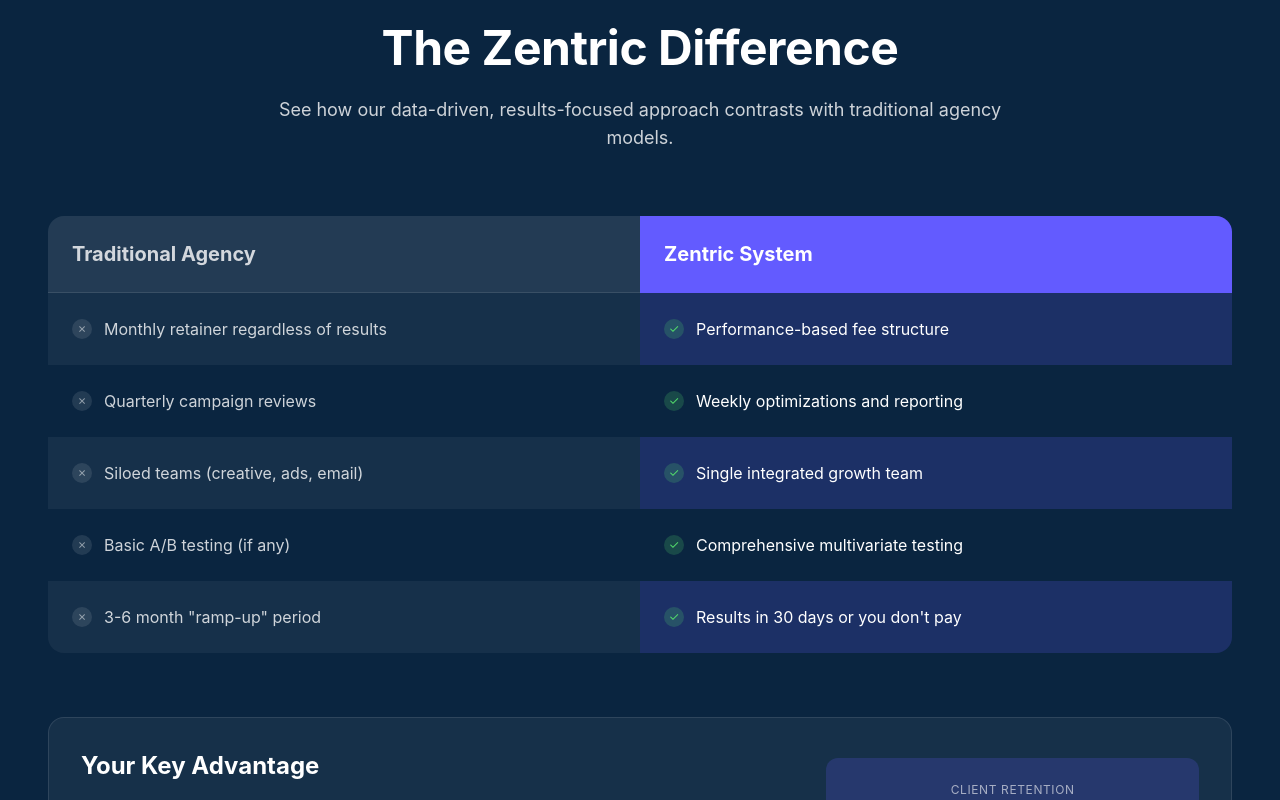
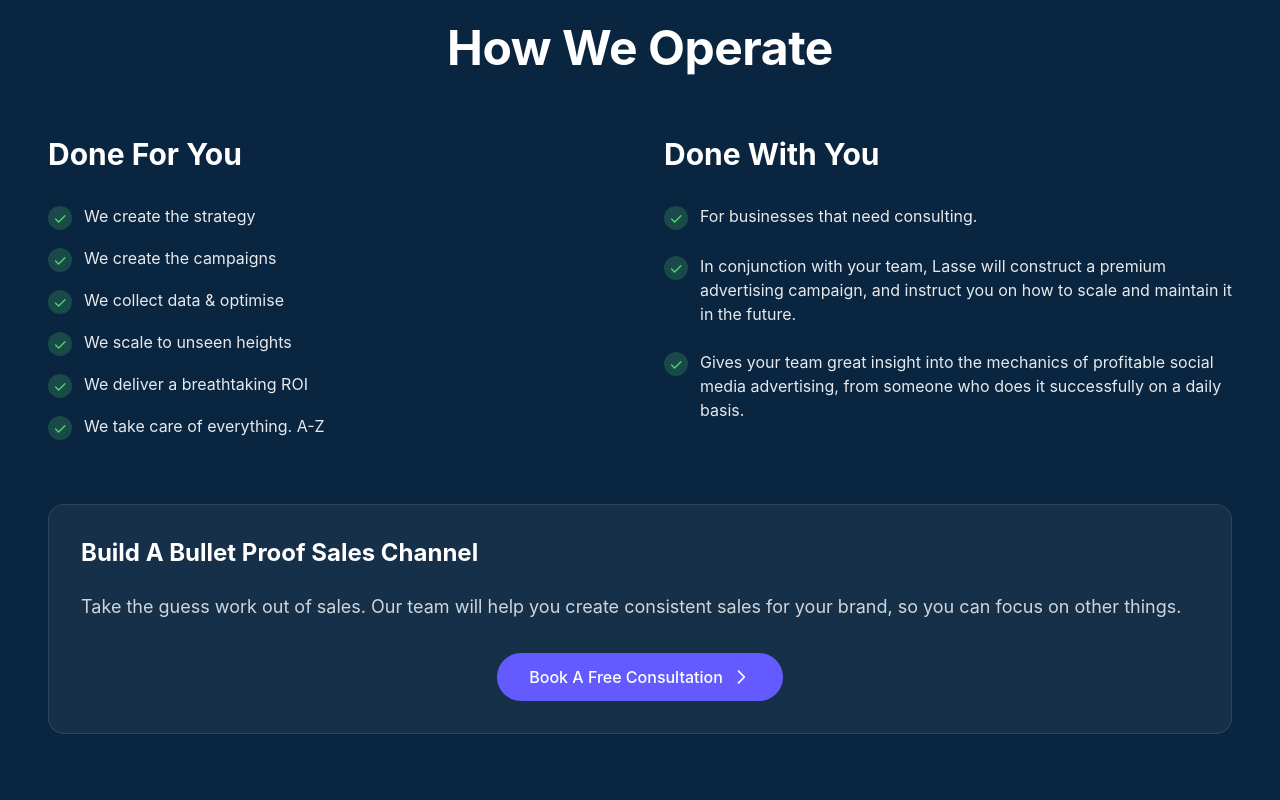
Before and after one commit to datagekko/zentric-digital, a Next.js app: page / in a window 1280 px wide. Shown: the part 5980-6780 px from the top of the page. Built offline with nearby package versions, Linux system fonts and the light colour scheme.

Commit message:
Add How We Operate section with dual-column layout and CTA

```diff
--- /dev/null
+++ b/app/components/sections/HowWeOperate.tsx
@@ -0,0 +1,124 @@
+'use client';
+
+import { motion } from 'framer-motion';
+import { useInView } from 'react-intersection-observer';
+
+const HowWeOperate = () => {
+  const [ref, inView] = useInView({
+    triggerOnce: true,
+    threshold: 0.1,
+  });
+
+  const fadeUp = {
+    hidden: { opacity: 0, y: 20 },
+    visible: {
+      opacity: 1,
+      y: 0,
+      transition: {
+        duration: 0.4,
+        ease: [0.16, 1, 0.3, 1]
+      }
+    }
+  };
+
+  const doneForYouItems = [
+    "We create the strategy",
+    "We create the campaigns",
+    "We collect data & optimise",
+    "We scale to unseen heights",
+    "We deliver a breathtaking ROI",
+    "We take care of everything. A-Z"
+  ];
+
+  const doneWithYouItems = [
+    "For businesses that need consulting.",
+    "In conjunction with your team, Lasse will construct a premium advertising campaign, and instruct you on how to scale and maintain it in the future.",
+    "Gives your team great insight into the mechanics of profitable social media advertising, from someone who does it successfully on a daily basis."
+  ];
+
+  return (
+    <section className="py-20 bg-deep-navy text-white relative overflow-hidden">
+      <div ref={ref} className="container mx-auto px-6 md:px-12 relative z-10 max-w-7xl">
+        <motion.div
+          initial="hidden"
+          animate={inView ? "visible" : "hidden"}
+          transition={{ staggerChildren: 0.2 }}
+          className="space-y-16"
+        >
+          <motion.div variants={fadeUp} className="text-center">
+            <h2 className="text-3xl md:text-4xl lg:text-5xl font-bold mb-16">
+              How We Operate
+            </h2>
+          </motion.div>
+
+          <div className="grid grid-cols-1 md:grid-cols-2 gap-12">
+            {/* Done For You Column */}
+            <motion.div
+              variants={fadeUp}
+              className="space-y-8"
+            >
+              <h3 className="text-2xl md:text-3xl font-bold mb-8">
+                Done For You
+              </h3>
+              <div className="space-y-4">
+                {doneForYouItems.map((item, index) => (
+                  <div key={index} className="flex items-start gap-3">
+                    <div className="w-6 h-6 rounded-full bg-mint-green/20 flex items-center justify-center mt-0.5 flex-shrink-0">
+                      <span className="text-mint-green">✓</span>
+                    </div>
+                    <span className="text-white/90">{item}</span>
+                  </div>
+                ))}
+              </div>
+            </motion.div>
+
+            {/* Done With You Column */}
+            <motion.div
+              variants={fadeUp}
+              className="space-y-8"
+            >
+              <h3 className="text-2xl md:text-3xl font-bold mb-8">
+                Done With You
+              </h3>
+              <div className="space-y-6">
+                {doneWithYouItems.map((item, index) => (
+                  <div key={index} className="flex items-start gap-3">
+                    <div className="w-6 h-6 rounded-full bg-mint-green/20 flex items-center justify-center mt-0.5 flex-shrink-0">
+                      <span className="text-mint-green">✓</span>
+                    </div>
+                    <span className="text-white/90">{item}</span>
+                  </div>
+                ))}
+              </div>
+            </motion.div>
+          </div>
+
+          <motion.div variants={fadeUp} className="mt-16">
+            <div className="bg-white/5 p-8 rounded-2xl border border-white/10">
+              <h3 className="text-2xl font-bold mb-6">
+                Build A Bullet Proof Sales Channel
+              </h3>
+              <p className="text-white/80 text-lg mb-8">
+                Take the guess work out of sales. Our team will help you create consistent sales
+                for your brand, so you can focus on other things.
+              </p>
+              <div className="flex justify-center">
+                <a
+                  href="#"
+                  className="inline-flex items-center px-8 py-3 bg-iris-purple hover:bg-iris-purple-light rounded-full text-white font-medium transition-all"
+                >
+                  Book A Free Consultation
+                  <svg className="ml-2 w-5 h-5" fill="none" stroke="currentColor" viewBox="0 0 24 24" xmlns="http://www.w3.org/2000/svg">
+                    <path strokeLinecap="round" strokeLinejoin="round" strokeWidth="2" d="M9 5l7 7-7 7"></path>
+                  </svg>
+                </a>
+              </div>
+            </div>
+          </motion.div>
+        </motion.div>
+      </div>
+    </section>
+  );
+};
+
+export default HowWeOperate;
--- a/app/page.tsx
+++ b/app/page.tsx
@@ -7,6 +7,7 @@
 import OfferStack from './components/sections/OfferStack';
 import ProofWall from './components/sections/ProofWall';
 import ProcessTimeline from './components/sections/ProcessTimeline';
+import HowWeOperate from './components/sections/HowWeOperate';
 import ComparisonSection from './components/sections/ComparisonSection';
 import RiskReversal from './components/sections/RiskReversal';
 import FinalCta from './components/sections/FinalCta';
@@ -37,6 +38,7 @@
       <OfferStack />
       <ProofWall />
       <ProcessTimeline />
+      <HowWeOperate />
       <ComparisonSection />
       <RiskReversal />
       <FinalCta />
```
